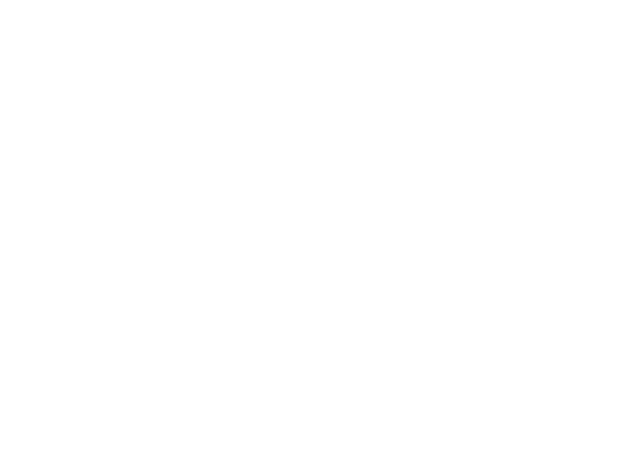
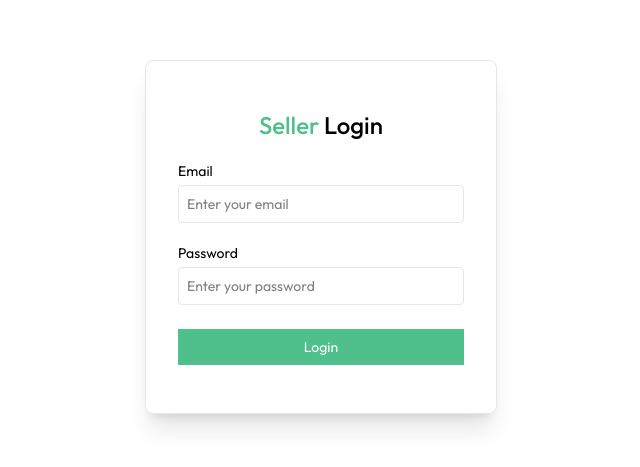
Before and after one commit to Manikandan1818/freshcart, a React (Vite) app in the folder client/: page /seller in a window 1280 px wide. Shown: the part 163-630 px from the top of the page, without its empty margins (319-959 px from the left). Built offline with nearby package versions, Linux system fonts and the light colour scheme.

Commit message:
Sellerlogin page completed

```diff
--- a/client/src/App.jsx
+++ b/client/src/App.jsx
@@ -16,7 +16,7 @@ import SellerLogin from "./components/seller/SellerLogin";
 
 const App = () => {
   const isSellerPath = useLocation().pathname.includes("seller");
-  const { showUserLogin } = useAppContext();
+  const { showUserLogin, isSeller } = useAppContext();
 
   return (
     <div>
@@ -36,8 +36,8 @@ const App = () => {
           <Route path="/my-orders" element={<MyOrders />} />
           <Route
             path="/seller"
-            element={isSellerPath ? null : <SellerLogin />}
-          />
+            element={isSeller ? null : <SellerLogin />}
+          ></Route>
         </Routes>
       </div>
       {!isSellerPath && <Footer />}
--- a/client/src/components/seller/SellerLogin.jsx
+++ b/client/src/components/seller/SellerLogin.jsx
@@ -27,6 +27,31 @@ const SellerLogin = () => {
           <p className="text-2xl font-medium m-auto">
             <span className="text-primary">Seller</span> Login
           </p>
+          <div className="w-full">
+            <p>Email</p>
+            <input
+              onChange={(e) => setEmail(e.target.value)}
+              value={email}
+              type="email"
+              placeholder="Enter your email"
+              className="border border-gray-200 rounded w-full p-2 mt-1 outline-primary"
+              required
+            />
+          </div>
+          <div className="w-full">
+            <p>Password</p>
+            <input
+              onChange={(e) => setPassword(e.target.value)}
+              value={password}
+              type="password"
+              placeholder="Enter your password"
+              className="border border-gray-200 rounded w-full p-2 mt-1 outline-primary"
+              required
+            />
+          </div>
+          <button className="bg-primary text-white w-full py-2 mt-1 outline-primary cursor-pointer">
+            Login
+          </button>
         </div>
       </form>
     )
```
